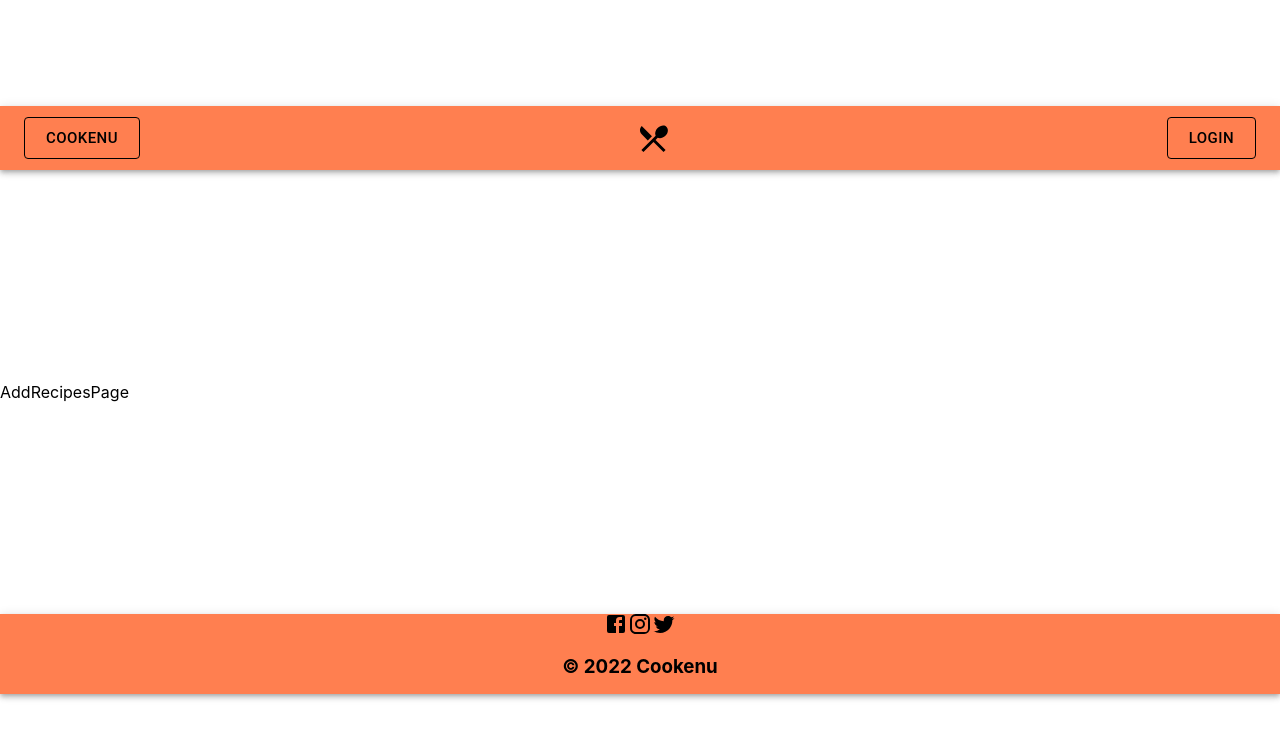
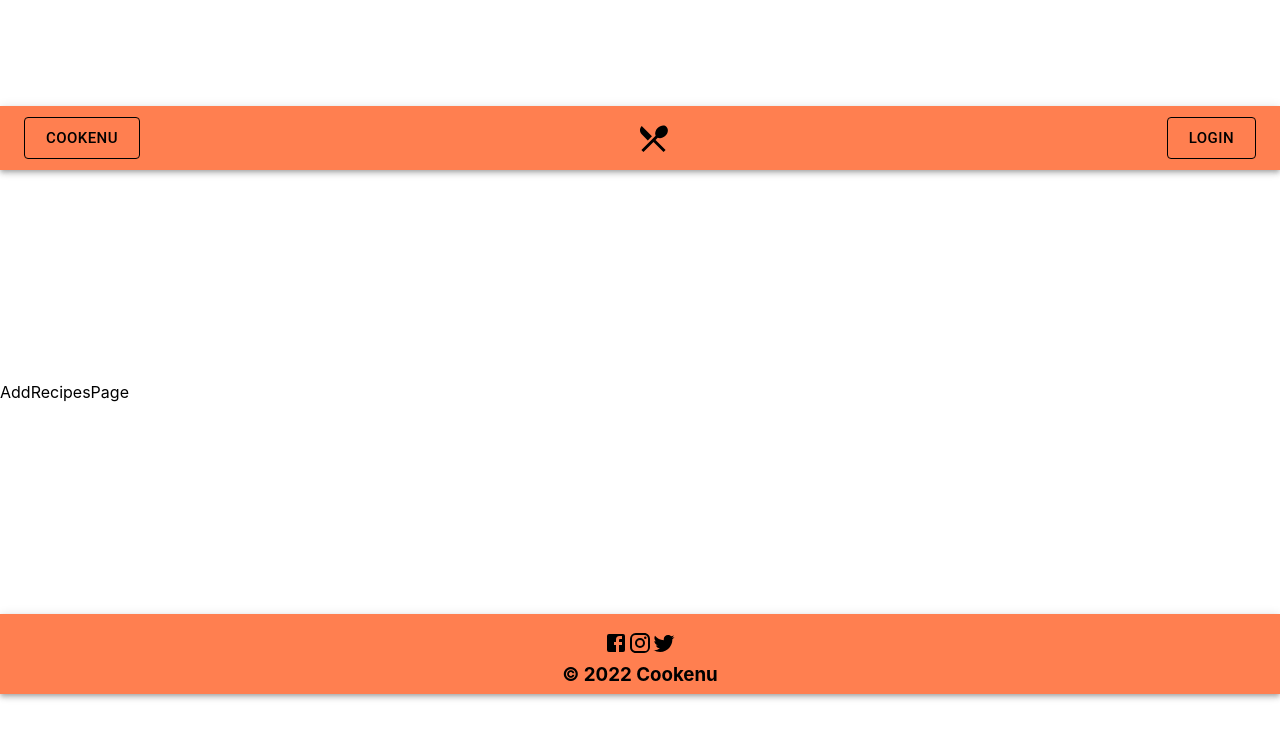
Before and after one commit to Brms5/Cookenu, a React (Create React App) app in the folder cookenu/: page /add-recipe in a window 1280 px wide. Shown: the top 738 px of the page. Built offline with nearby package versions, Linux system fonts and the light colour scheme.

Commit message:
fix: I fixed the size of the footer and its components

```diff
--- a/cookenu/src/components/Footer/Footer.js
+++ b/cookenu/src/components/Footer/Footer.js
@@ -1,6 +1,6 @@
 import React from "react";
 import AppBar from "@material-ui/core/AppBar";
-import { StyledFooter, StyledIconsDiv } from "./styled";
+import { StyledFooter, StyledIconsDiv, StyledH3 } from "./styled";
 import FacebookIcon from "@mui/icons-material/Facebook";
 import InstagramIcon from "@mui/icons-material/Instagram";
 import TwitterIcon from "@mui/icons-material/Twitter";
@@ -14,7 +14,7 @@ function Footer() {
           <InstagramIcon />
           <TwitterIcon />
         </StyledIconsDiv>
-        <h3>© 2022 Cookenu</h3>
+        <StyledH3>© 2022 Cookenu</StyledH3>
       </StyledFooter>
     </AppBar>
   );
--- a/cookenu/src/components/Footer/styled.js
+++ b/cookenu/src/components/Footer/styled.js
@@ -15,8 +15,11 @@ export const StyledIconsDiv = styled.div`
   display: flex;
   flex-direction: row;
   justify-content: center;
-  align-items: end;
+  align-items: center;
   width: 100%;
-  height: 40%;
-  /* background-color: blue; */
+  height: 50%;
 `;
+
+export const StyledH3 = styled.h3`
+  margin: 0px;
+`;
```
